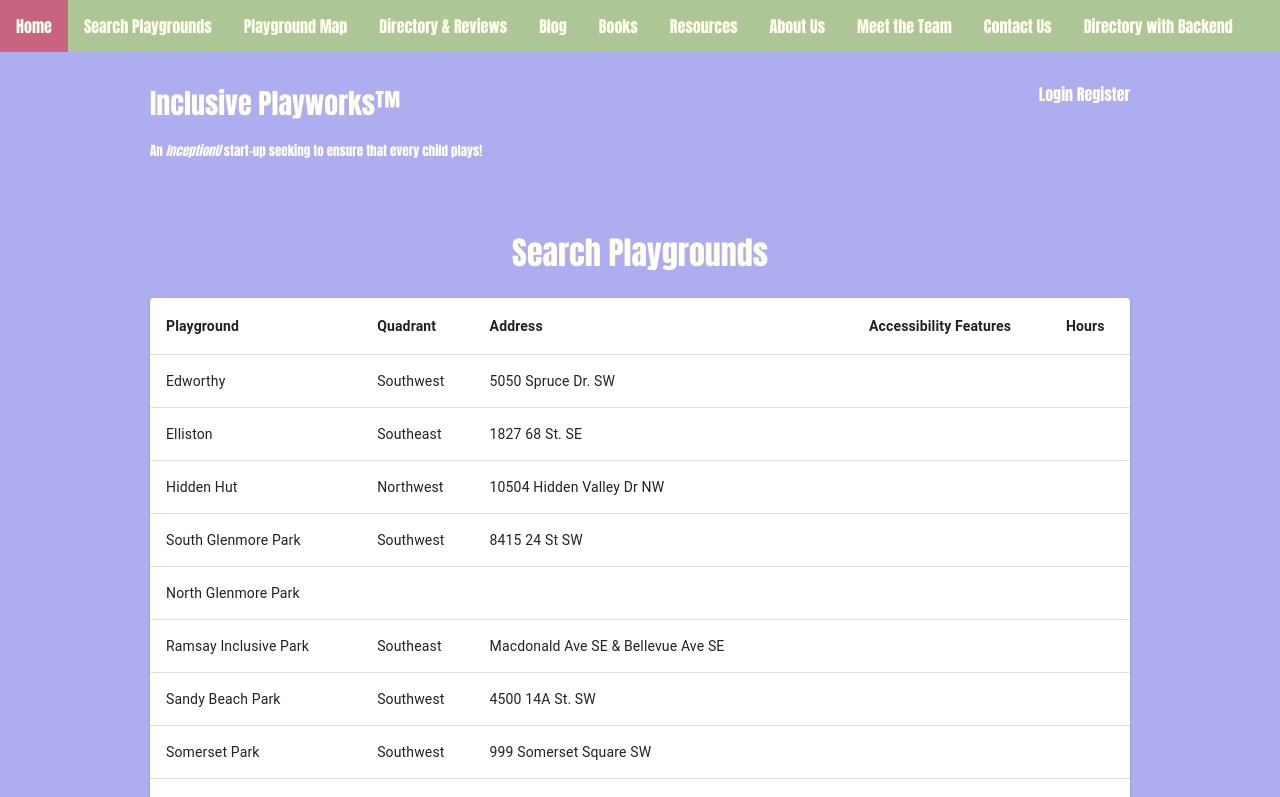
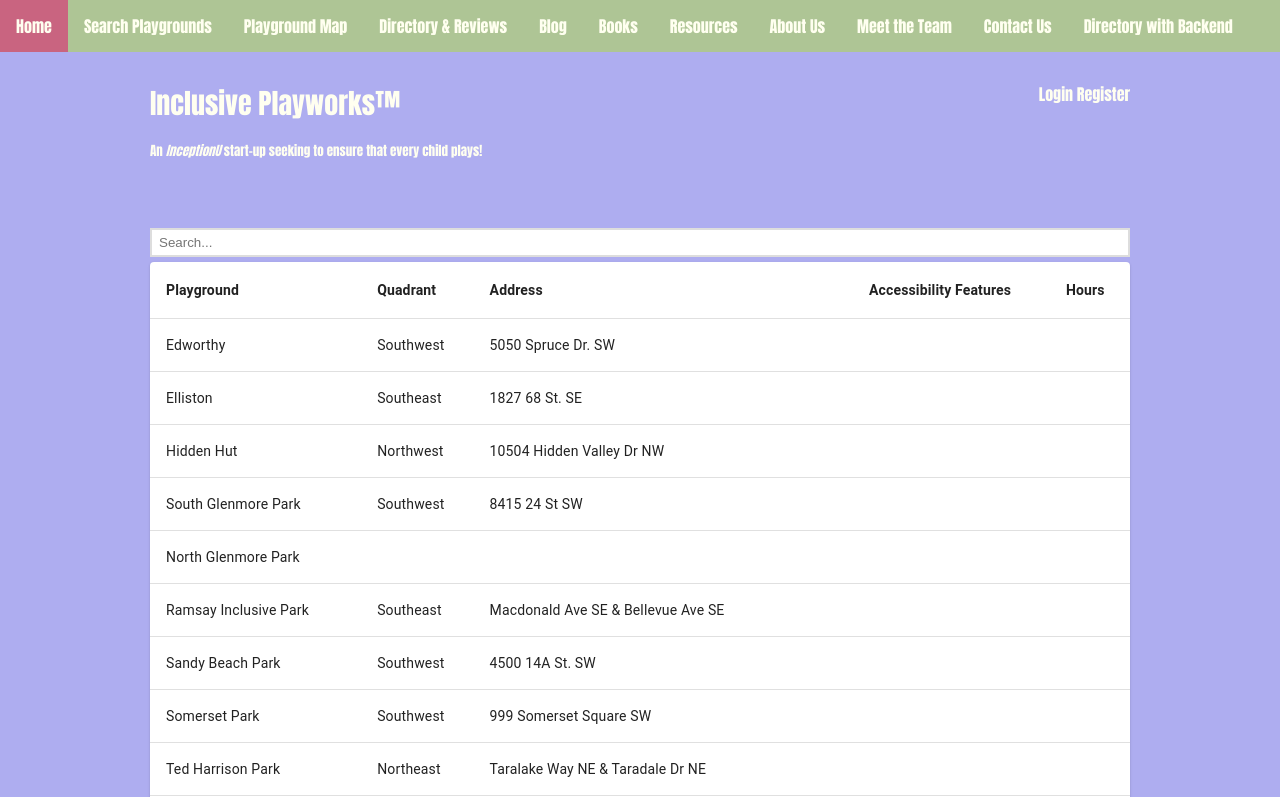
Before and after one commit to htntang/everychildplays, a React (Create React App) app in the folder client/: page /search in a window 1280 px wide. Shown: the top 797 px of the page. Built offline with nearby package versions, Linux system fonts and the light colour scheme.

Commit message:
create search-bar

```diff
--- a/client/src/Pages/SearchPlaygrounds.js
+++ b/client/src/Pages/SearchPlaygrounds.js
@@ -3,7 +3,12 @@ import { MuiTable } from "../Components/MuiTable.tsx";
 export default function SearchPlaygrounds() {
     return(
         <>
-        <h1>Search Playgrounds</h1>
+        <div className="searchbar">
+            <input type="text" placeholder="Search..." className="search" />
+            <ul className="list">
+
+            </ul>
+        </div>
 
         <MuiTable />
         </>
```
